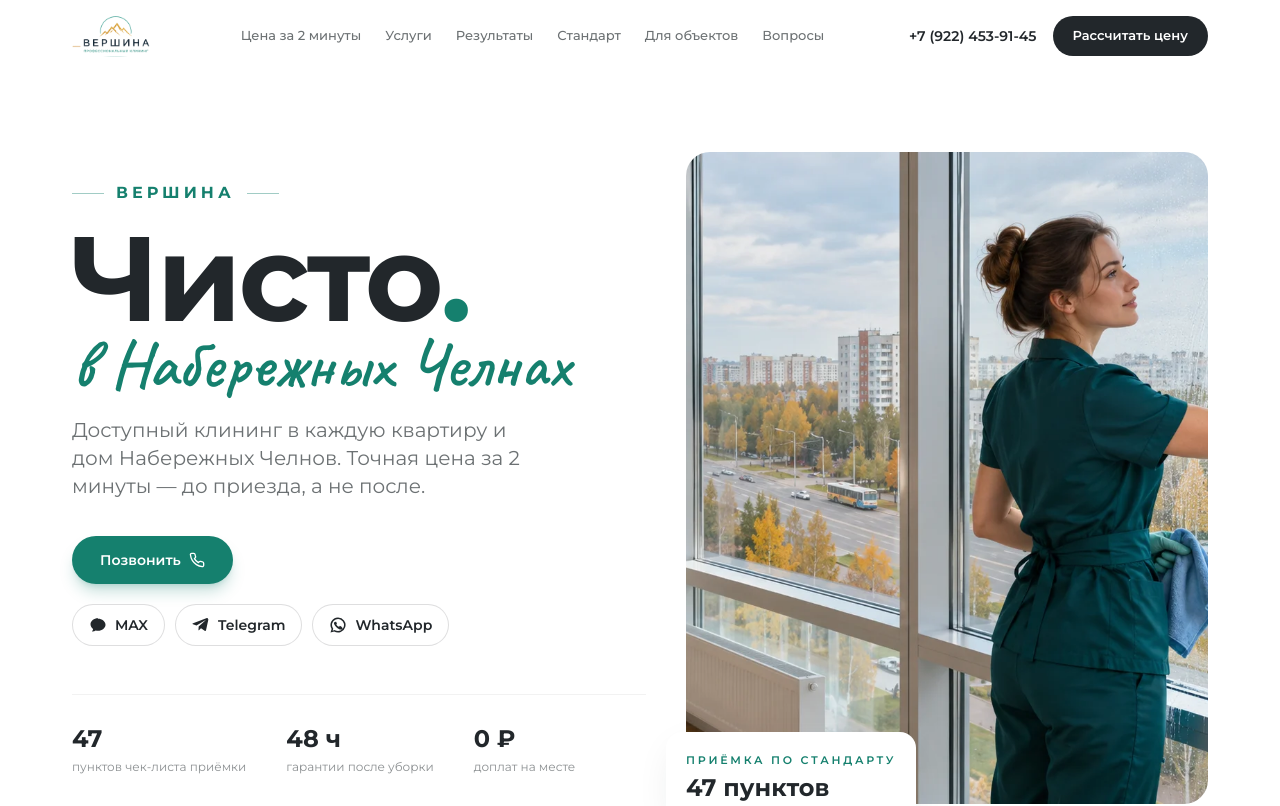
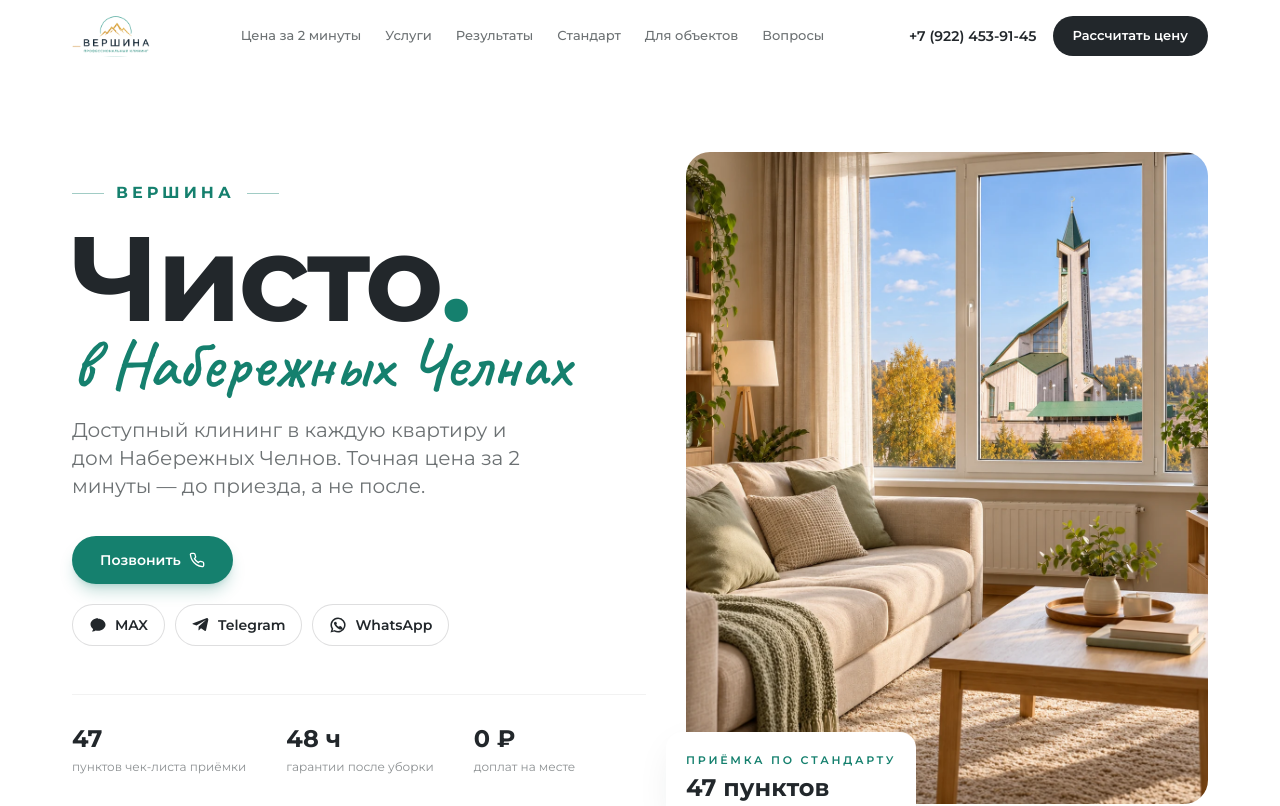
Before and after one commit to radzun9080002222-ship-it/vershina016-online, a React (Vite) app: page / in a window 1280 px wide. Shown: the top 806 px of the page. Built offline with nearby package versions, Linux system fonts and the light colour scheme.

Commit message:
Replace Chelny hero with landmark window view matching city sites

```diff
--- a/index.html
+++ b/index.html
@@ -8,7 +8,7 @@
 <meta name="description" content="Доступный клининг квартир и домов в Набережных Челнах от 160 ₽/м². Влажная, генеральная, после ремонта и под ключ. Фиксированная цена до приезда и гарантия 48 часов.">
 <meta property="og:title" content="Клининг в Набережных Челнах — уборка квартир от 6 000 ₽ | Вершина">
 <meta property="og:description" content="Уборка в Набережных Челнах от 160 ₽/м². Точная цена до приезда, чек-лист из 47 пунктов и гарантия 48 часов.">
-<meta property="og:image" content="https://vershina016.online/images/og-chelny.png">
+<meta property="og:image" content="https://vershina016.online/images/og-chelny-tauba.jpg">
 <meta property="og:url" content="https://vershina016.online/">
 <meta property="og:type" content="website">
 <meta property="og:locale" content="ru_RU">
@@ -36,7 +36,7 @@
   "description": "Доступный клининг квартир и домов в Набережных Челнах. Фиксированная цена до приезда, приёмка по чек-листу из 47 пунктов, 48 часов гарантии.",
   "url": "https://vershina016.online/",
   "telephone": "+79224539145",
-  "image": "https://vershina016.online/images/og-chelny.png",
+  "image": "https://vershina016.online/images/og-chelny-tauba.jpg",
   "priceRange": "\u20bd\u20bd",
   "areaServed": { "@type": "City", "name": "Набережные Челны" },
   "address": {
--- a/scripts/check-release.mjs
+++ b/scripts/check-release.mjs
@@ -32,7 +32,7 @@ for (const match of html.matchAll(/(?:src|href)=["']([^"']+)["']/g)) {
     assert.ok(existsSync(`dist/${url.replace(/^(?:\.\/|\/)/, '')}`), `Missing asset ${url}`);
   }
 }
-for (const file of ['CNAME', 'favicon.ico', 'robots.txt', 'sitemap.xml', 'privacy.html', 'site.webmanifest', 'images/og-chelny.png']) {
+for (const file of ['CNAME', 'favicon.ico', 'robots.txt', 'sitemap.xml', 'privacy.html', 'site.webmanifest', 'images/og-chelny-tauba.jpg', 'images/hero-chelny-tauba.webp']) {
   assert.ok(existsSync(`dist/${file}`), `Missing file ${file}`);
 }
 assert.equal(readFileSync('dist/CNAME', 'utf8').trim(), 'vershina016.online');
--- a/src/components/Hero.tsx
+++ b/src/components/Hero.tsx
@@ -51,7 +51,7 @@ export default function Hero() {
           </dl>
         </div>
         <div className="relative">
-          <img src="/images/hero-chelny.webp" alt="Мойка панорамного окна в светлой квартире" className="aspect-[4/5] w-full rounded-3xl object-cover object-[65%_center]" fetchPriority="high" />
+          <img src="/images/hero-chelny-tauba.webp" alt="Светлая гостиная с видом на мечеть «Тауба» в Набережных Челнах" className="aspect-[4/5] w-full rounded-3xl object-cover" fetchPriority="high" />
           <div className="absolute -bottom-5 -left-5 hidden rounded-2xl bg-white p-5 shadow-card md:block">
             <div className="text-[11px] font-semibold uppercase tracking-widest2 text-emerald">{area === null ? 'приёмка по стандарту' : 'убрано в этом месяце'}</div>
             <div className="mt-1 text-2xl font-bold text-graphite">
```
Also changed, not shown: public/images/hero-chelny-tauba.webp (added), public/images/og-chelny-tauba.jpg (added).
